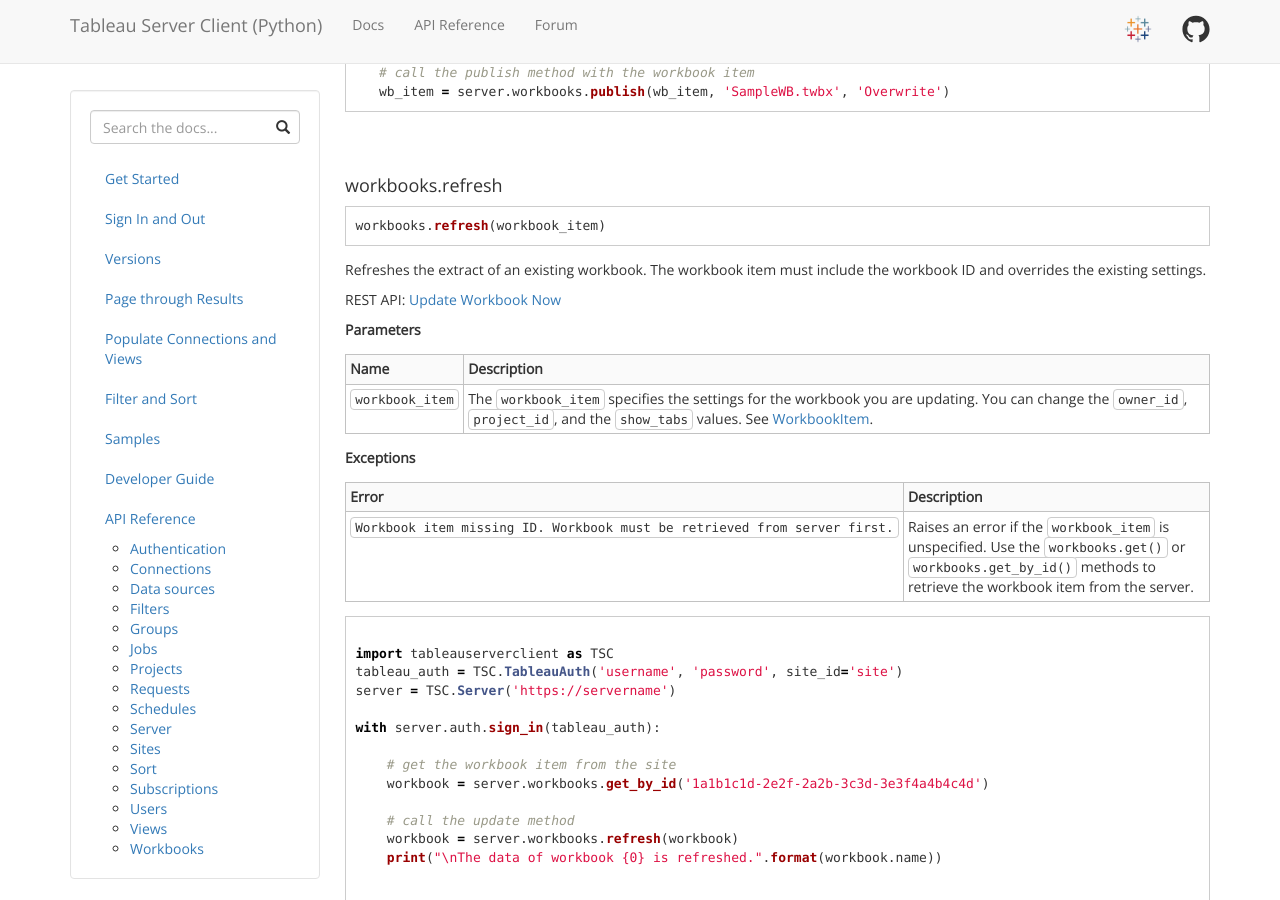
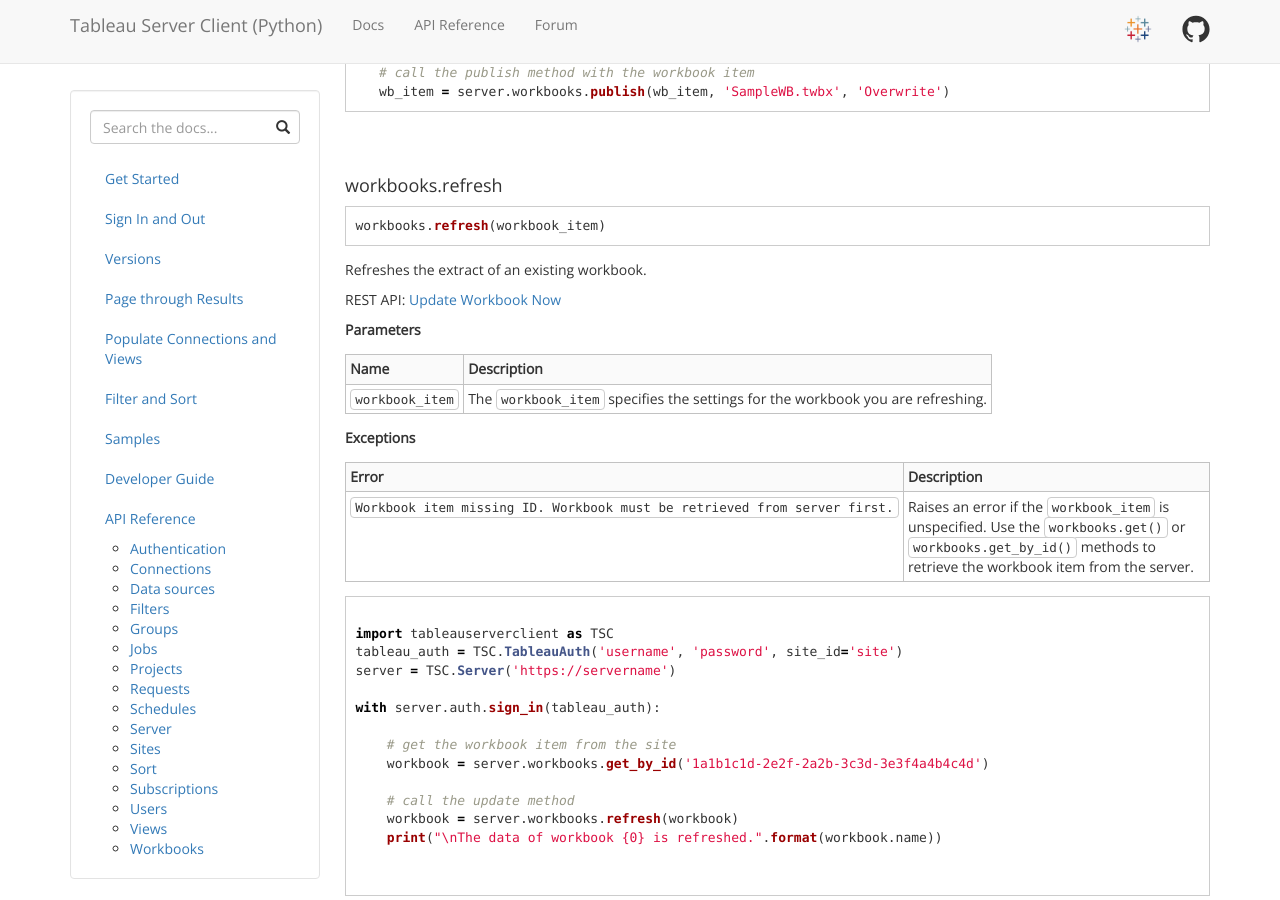
Before and after one commit to tableau/server-client-python, a Jekyll site: the page built from docs/api-ref.md, in a window 1280 px wide and 900 px high, scrolled down 63880 px. Built offline with Jekyll 4.4.1, drawn with Linux system fonts in a browser that asks for light colours; some of the changed text lies outside the part shown.

Commit message:
fixed @shinchris comments

````diff
--- a/docs/api-ref.md
+++ b/docs/api-ref.md
@@ -3624,7 +3624,7 @@
 ```
 
 
-Refreshes the extract of an existing workbook. The workbook item must include the workbook ID and overrides the existing settings.
+Refreshes the extract of an existing workbook.
 
 REST API: [Update Workbook Now](https://help.tableau.com/current/api/rest_api/en-us/REST/rest_api_ref_workbooksviews.htm#update_workbook_now){:target="_blank"}
 
@@ -3632,8 +3632,7 @@
 
 Name | Description
 :--- | :---
-`workbook_item`  |  The `workbook_item` specifies the settings for the workbook you are updating. You can change the `owner_id`, `project_id`, and the `show_tabs` values. See [WorkbookItem](#workbookitem-class).
-
+`workbook_item`  |  The `workbook_item` specifies the settings for the workbook you are refreshing.
 
 **Exceptions**
 
````
Also changed, not shown: other parts of docs/api-ref.md (+1 -1 lines).
